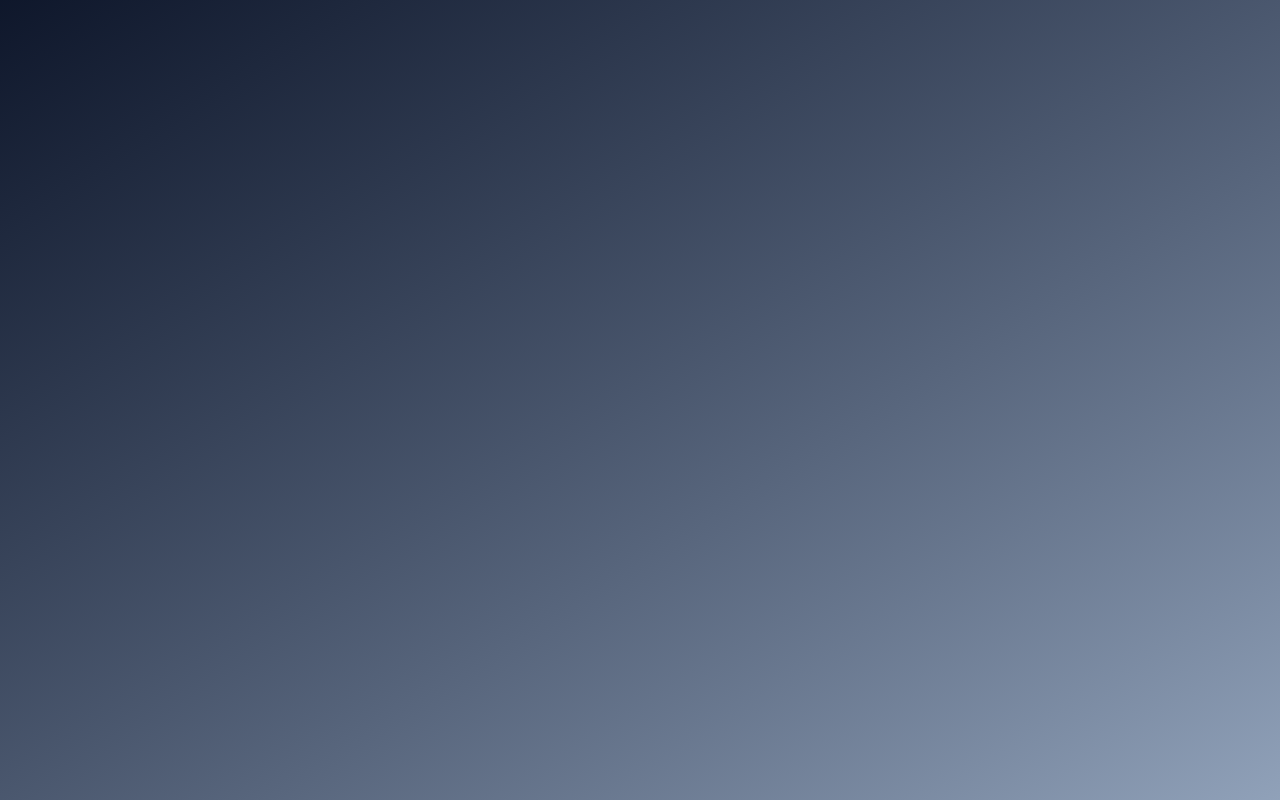
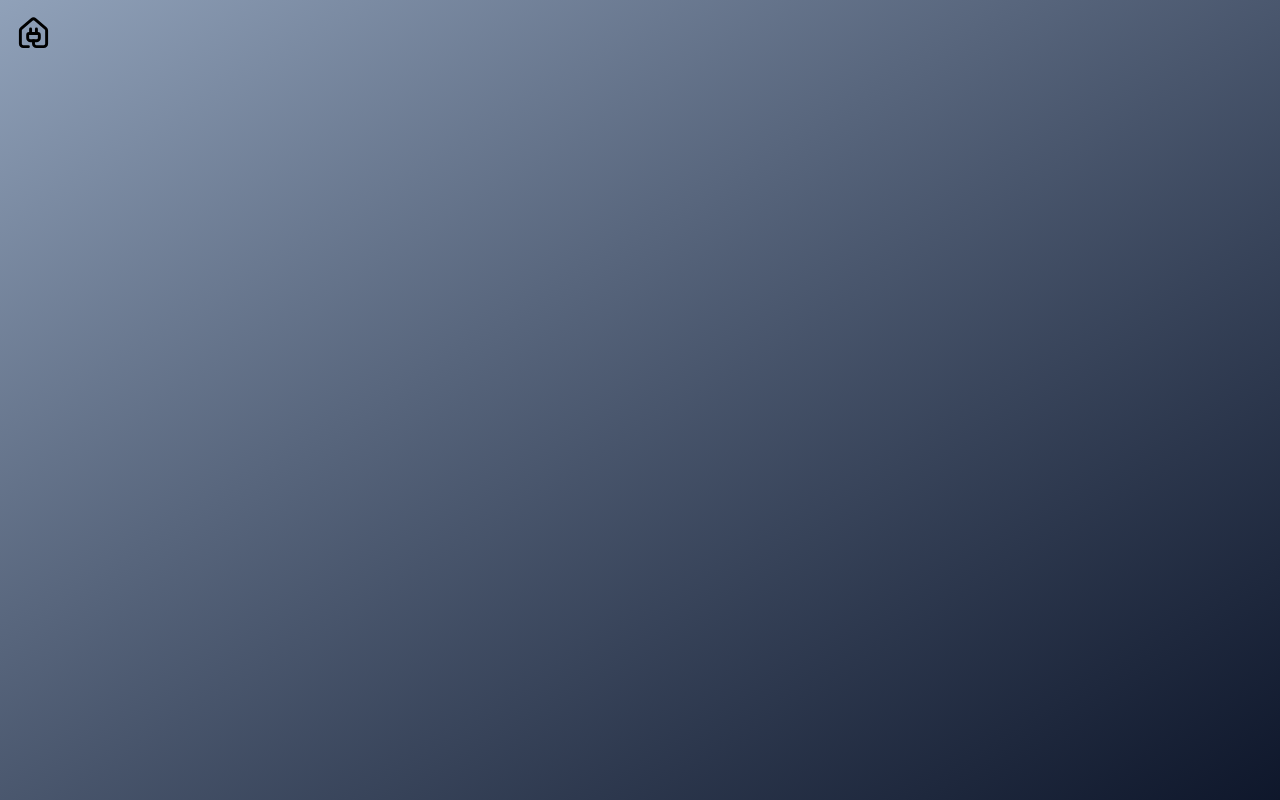
Before and after one commit to acquah-forever/mern1, a React (Vite) app: page / in a window 1280 px wide. Built offline with nearby package versions, Linux system fonts and the light colour scheme.

Commit message:
working on navbar

```diff
--- a/src/App.tsx
+++ b/src/App.tsx
@@ -6,7 +6,7 @@ import { Routes, Route } from 'react-router-dom'
 
 const App = () => {
   return (
-    <div className=' bg-linear-to-br from-slate-900 to-slate-400  min-h-screen text-black flex flex-col'>
+    <div className=' bg-linear-to-tl from-slate-900 to-slate-400  min-h-screen text-black flex flex-col'>
       <div className='container mx-auto flex flex-col flex-1'>
         <NavBar />
         <main className='flex-1'>
--- a/src/components/NavBar.tsx
+++ b/src/components/NavBar.tsx
@@ -1,8 +1,9 @@
+import { HousePlug } from "lucide-react"
 
 const NavBar = () => {
   return (
-    <div>
-
+    <div className="flex justify-between items-center p-4 ">
+      <HousePlug size={35} />
     </div>
   )
 }
```
